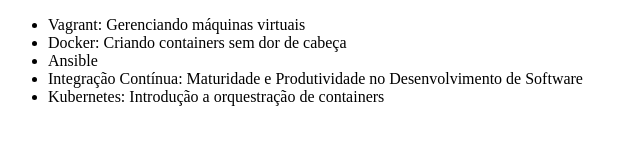
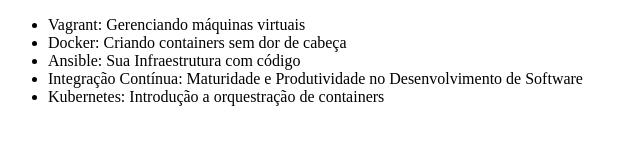
Before and after one commit to IcaroBernardesSilva/alura-git, a plain HTML site: page index.html in a window 1280 px wide. Shown: the whole page, without its empty margins (0-640 px from the left). Drawn offline with Linux system fonts and the light colour scheme.

Commit message:
Alterando o nome do curso de Ansible

```diff
--- a/index.html
+++ b/index.html
@@ -8,7 +8,7 @@
 	<ul>
 		<li>Vagrant: Gerenciando máquinas virtuais</li>
 		<li>Docker: Criando containers sem dor de cabeça</li>
-		<li>Ansible</li>
+		<li>Ansible: Sua Infraestrutura com código</li>
 		<li>Integração Contínua: Maturidade e Produtividade no Desenvolvimento de Software</li>
 		<li>Kubernetes: Introdução a orquestração de containers</li>
 	</ul>
```
